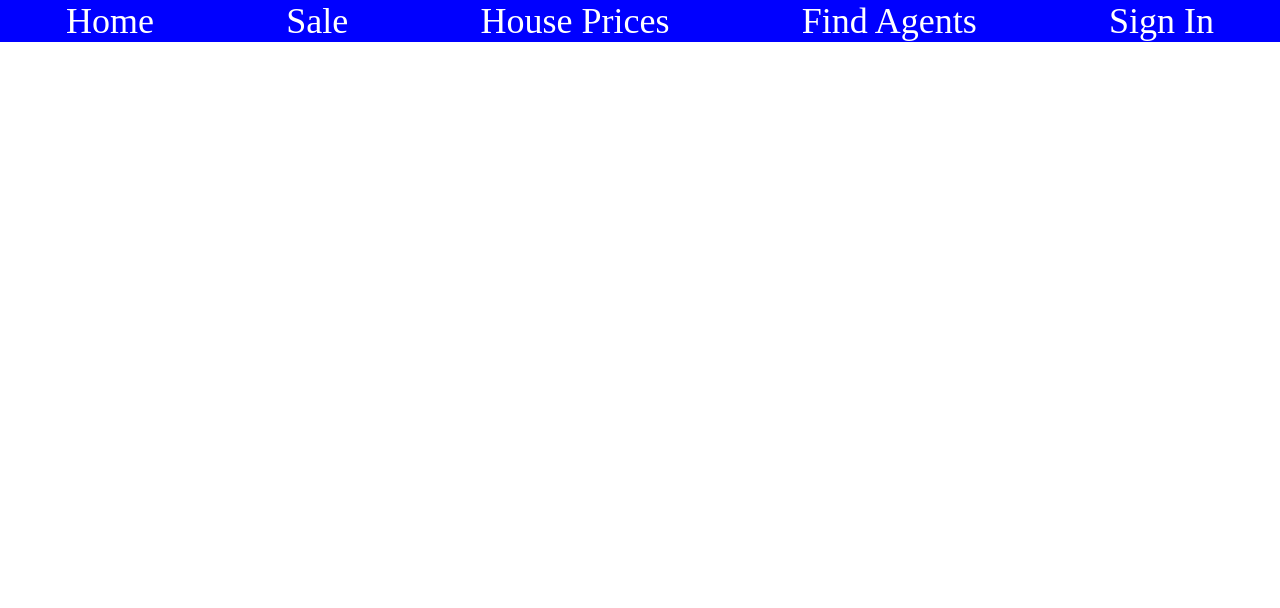
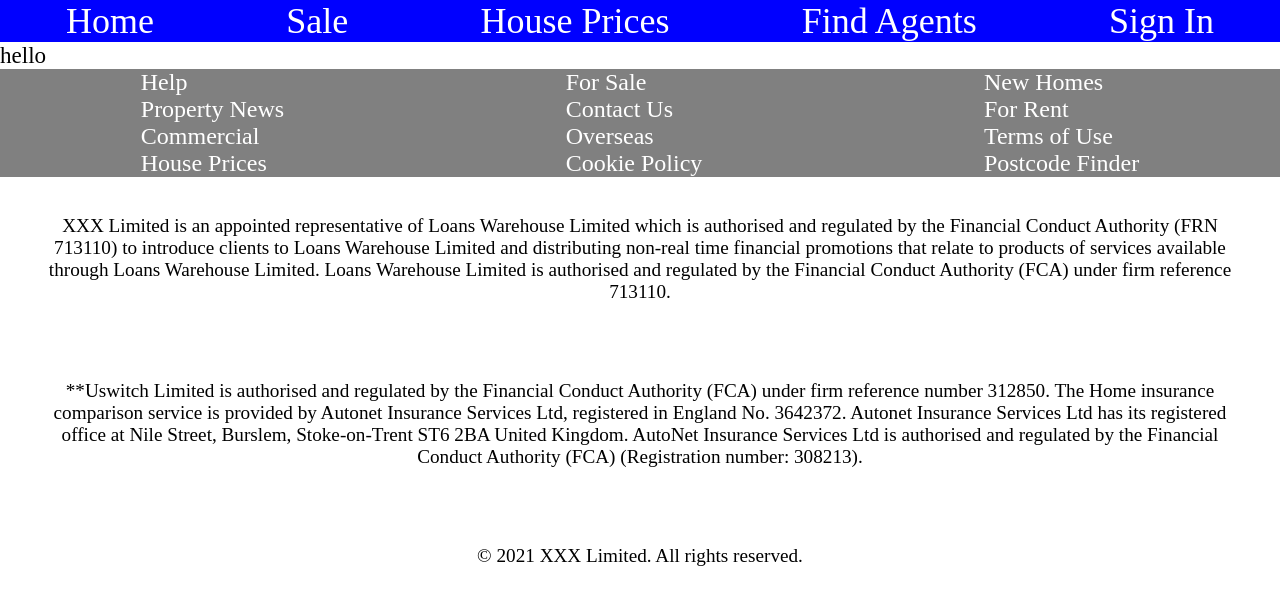
Before and after one commit to h-jaffery/susnain.github.io, a plain HTML site: page house.html in a window 1280 px wide. Drawn offline with Linux system fonts and the light colour scheme.

Commit message:
house structure added

```diff
--- a/house.html
+++ b/house.html
@@ -8,6 +8,7 @@
     <title>House</title>
 </head>
 <body>
+    <div class="wrapper">
         <div id="flex-navbar">
             <div><a href="index.html">Home</a></div>
             <div><a href="sale.html">Sale</a></div>
@@ -16,6 +17,56 @@
             <div><a href="login.html">Sign In</a></div>
         </div>
 
+        <div class="hcontainer">
+            <p>hello</p>
+        </div>
 
+
+
+
+
+
+
+
+
+        <footer>
+            <div id="flex-foot">
+            <div class="flex-c1">
+                <div><a href="">Help</a></div>
+                <div><a href="">Property News</a></div>
+                <div><a href="">Commercial</a></div>
+                <div><a href="">House Prices</a></div>
+            </div>
+
+            <div class="flex-c2">
+                <div><a href="">For Sale</a></div>
+                <div><a href="">Contact Us</a></div>
+                <div><a href="">Overseas</a></div>
+                <div><a href="">Cookie Policy</a></div>
+            </div>
+
+            <div class="flex-c3">
+                <div><a href="">New Homes</a></div>
+                <div><a href="">For Rent</a></div>
+                <div><a href="">Terms of Use</a></div>
+                <div><a href="">Postcode Finder</a></div>
+            </div>
+            </div>
+            <article id="foot1">
+                XXX Limited is an appointed representative of Loans Warehouse Limited which is authorised and regulated by the Financial Conduct Authority (FRN 713110)
+                to introduce clients to Loans Warehouse Limited and distributing non-real time financial promotions that relate to products of services available through Loans Warehouse Limited.
+                Loans Warehouse Limited is authorised and regulated by the Financial Conduct Authority (FCA) under firm reference 713110.
+            </article>
+            <article id="foot2">
+                **Uswitch Limited is authorised and regulated by the Financial Conduct Authority (FCA) under firm reference number 312850. The Home insurance comparison service is provided
+                by Autonet Insurance Services Ltd, registered in England No. 3642372. Autonet Insurance Services Ltd has its registered office at Nile Street, Burslem, Stoke-on-Trent ST6 2BA United Kingdom.
+                AutoNet Insurance Services Ltd is authorised and regulated by the Financial Conduct Authority (FCA) (Registration number: 308213).
+            </article>
+
+            <article id="foot3">
+                © 2021 XXX Limited. All rights reserved.
+            </article>
+        </footer>
+    </div>
 </body>
 </html>
```
Lines whose indentation alone changed are shown as unchanged.
